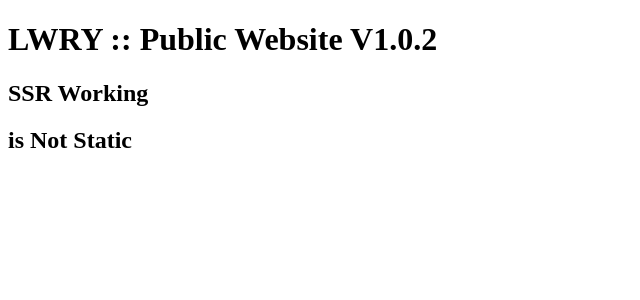
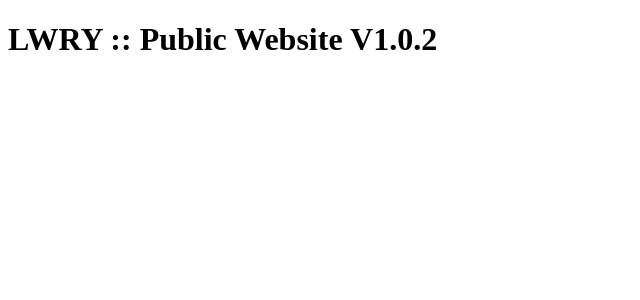
Before and after one commit to lwrydev/LWRY-Public, a Next.js app: page / in a window 1280 px wide. Shown: the top 300 px of the page, without its empty margins (0-640 px from the left). Built offline with nearby package versions, Linux system fonts and the light colour scheme.

Commit message:
Update SSR

```diff
--- a/pages/index.js
+++ b/pages/index.js
@@ -1,6 +1,6 @@
 // pages/index.js
 
-export default function Home(props) {
+export default function Home() {
     return (
         <div>
             <div>
@@ -8,41 +8,6 @@ export default function Home(props) {
                     LWRY :: Public Website V1.0.2
                 </h1>
             </div>
-            <div>
-                {
-                    props.isSSR ? (
-                        <h2>
-                            SSR Working
-                        </h2>
-                    ) : (
-                        <h2>
-                            SSR Not Works
-                        </h2>
-                    )
-                }
-            </div>
-
-            <div>
-                {
-                    props.isStatic ? (
-                        <h2>
-                            Static generated
-                        </h2>
-                    ) : (
-                        <h2>
-                            is Not Static
-                        </h2>
-                    )
-                }
-            </div>
         </div>
     )
 }
-
-// export async function getStaticProps() {
-//     return { props: { isStatic: true } }
-// }
-
-export async function getServerSideProps() {
-    return { props: { isSSR: true } }
-}
```
